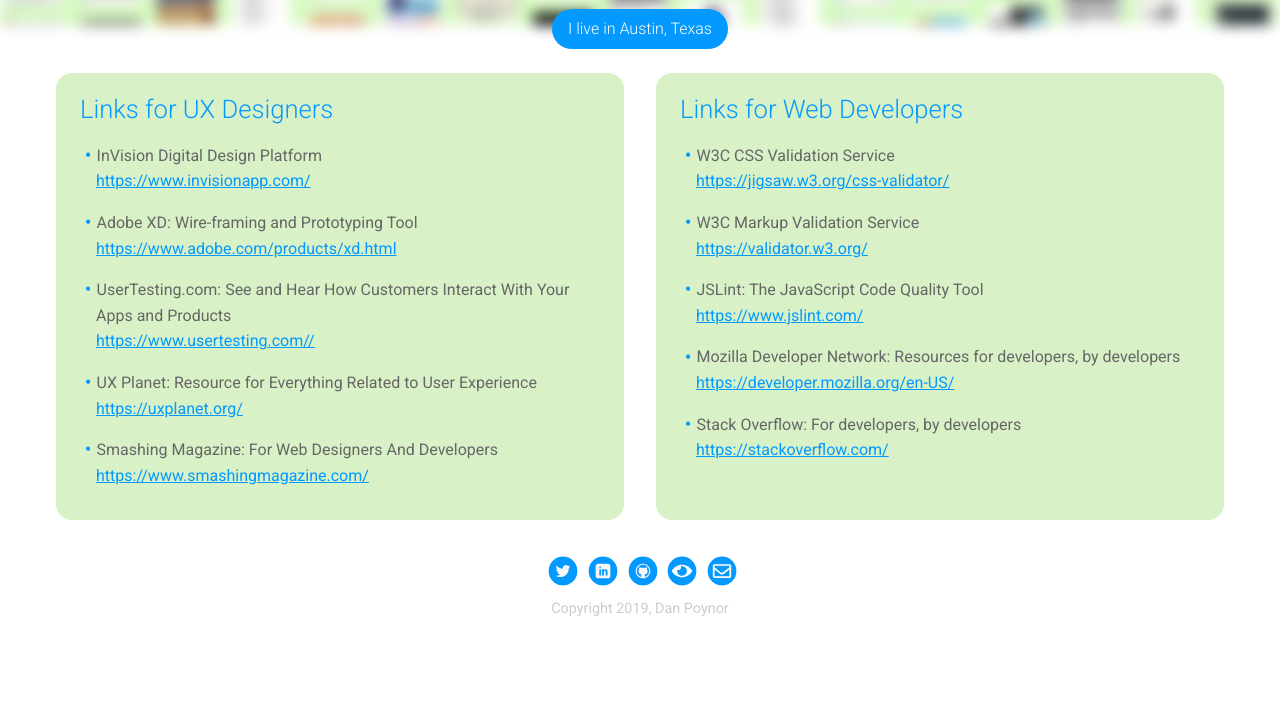
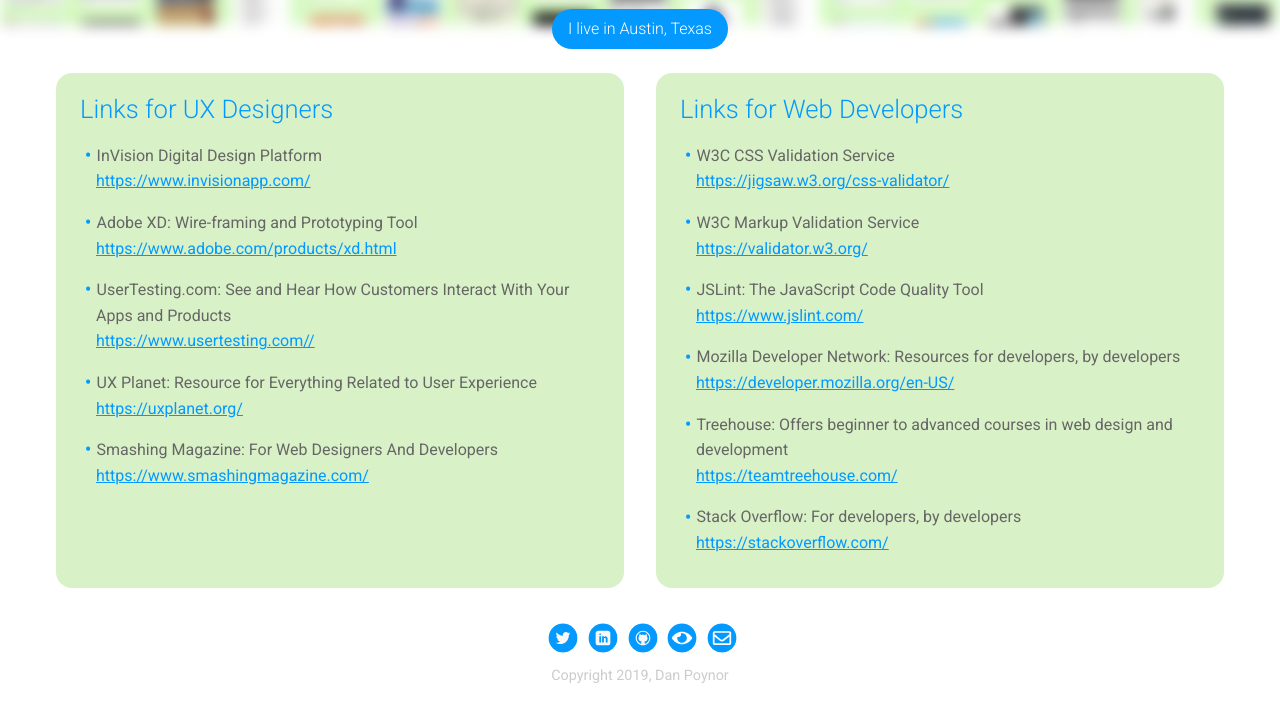
Before and after one commit to danpoynor/techdegree-project-01, a plain HTML site: page links.html in a window 1280 px wide. Shown: the part 355-1073 px from the top of the page. Before the commit the page ends 1006 px from the top, so only its background shows below. Drawn offline with Linux system fonts and the light colour scheme; a web font is replaced by a local one.

Commit message:
add Treehouse link to Links page

```diff
--- a/links.html
+++ b/links.html
@@ -42,6 +42,7 @@
         <li>W3C Markup Validation Service<br><a href="https://validator.w3.org/" target="_blank">https://validator.w3.org/</a></li>
         <li>JSLint: The JavaScript Code Quality Tool<br><a href="https://www.jslint.com/" target="_blank">https://www.jslint.com/</a></li>
         <li>Mozilla Developer Network: Resources for developers, by developers<br><a href="https://developer.mozilla.org/en-US/" target="_blank">https://developer.mozilla.org/en-US/</a></li>
+        <li>Treehouse: Offers beginner to advanced courses in web design and development<br><a href="https://teamtreehouse.com/">https://teamtreehouse.com/</a></li>
         <li>Stack Overflow: For developers, by developers<br><a href="https://stackoverflow.com/" target="_blank">https://stackoverflow.com/</a></li>
       </ul>
     </div>
```
